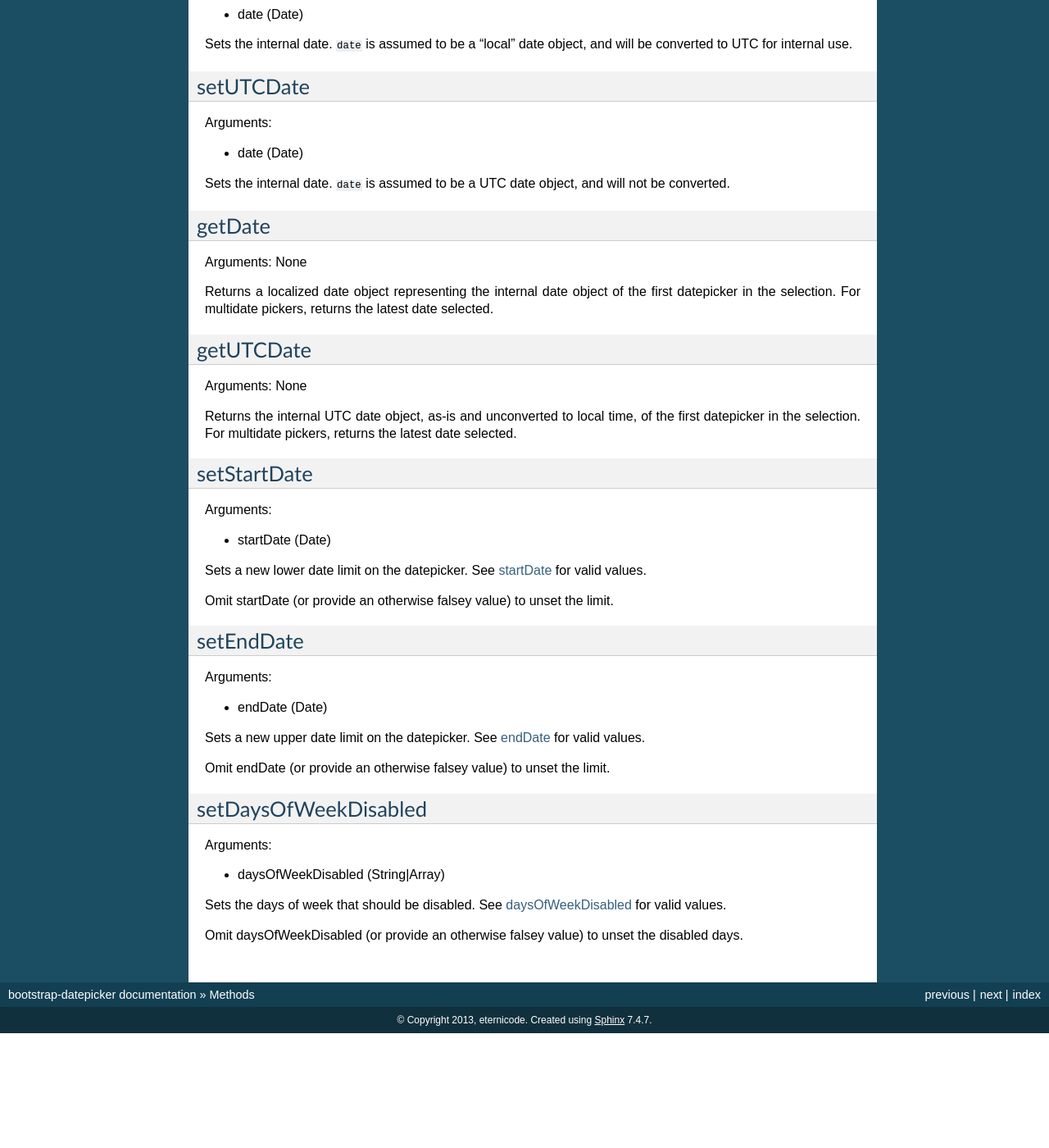
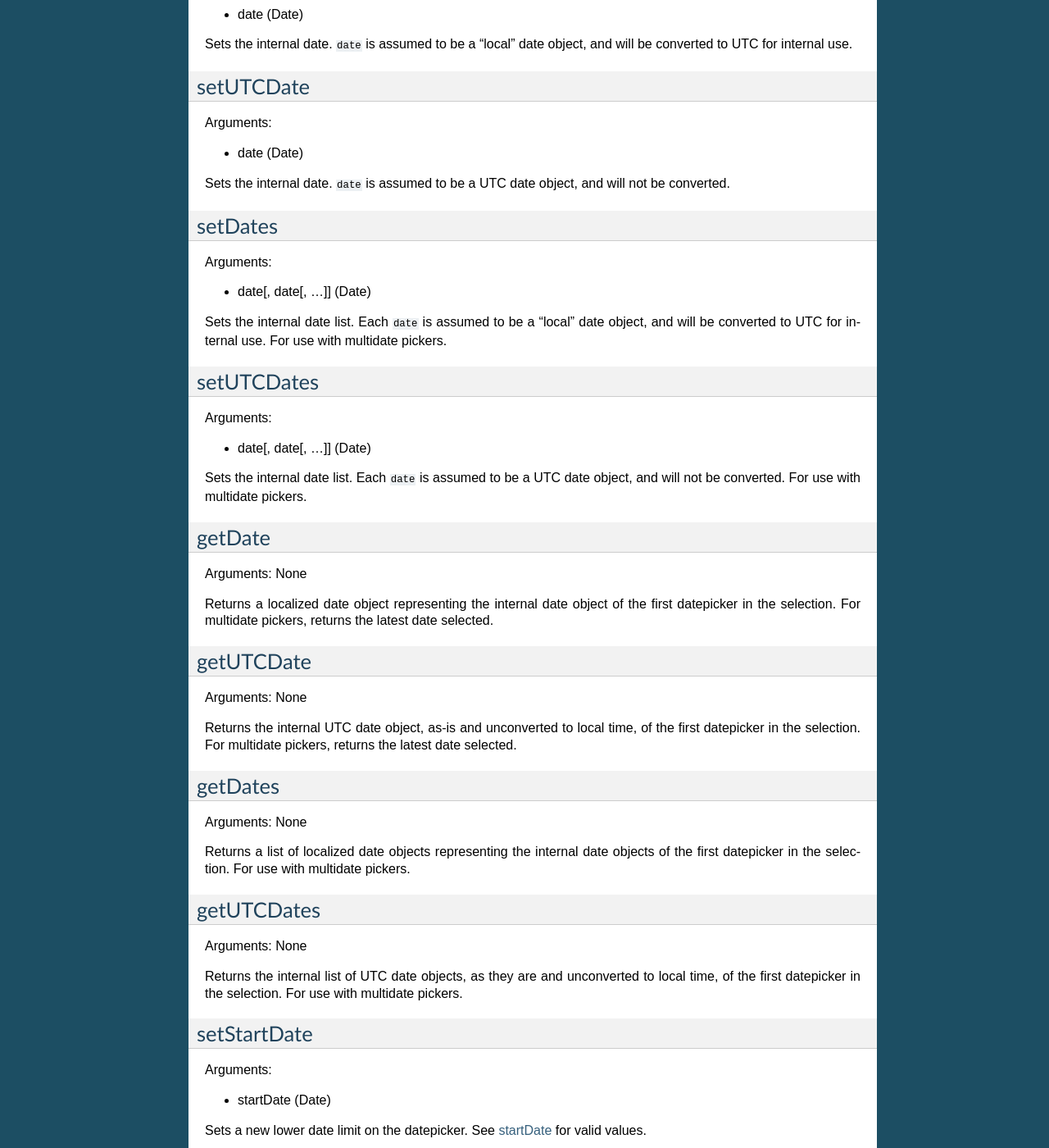
Before and after one commit to uxsolutions/bootstrap-datepicker, a Sphinx documentation site: the page built from docs/methods.rst, in a window 1280 px wide and 1400 px high, scrolled down 975 px. Shown: the whole window at 82% size. Built offline with Sphinx 7.4.7, drawn with Linux system fonts in a browser that asks for light colours; before the commit the page ends 2235 px from its top, so only the background shows below that; some of the changed text lies outside the part shown.

Commit message:
Add multidate set/get methods to handle multiple date inputs.
Closes #724

```diff
--- a/docs/methods.rst
+++ b/docs/methods.rst
@@ -68,6 +68,26 @@ Arguments:
 Sets the internal date.  ``date`` is assumed to be a UTC date object, and will not be converted.
 
 
+setDates
+--------
+
+Arguments:
+
+* date[, date[, ...]] (Date)
+
+Sets the internal date list.  Each ``date`` is assumed to be a "local" date object, and will be converted to UTC for internal use.  For use with multidate pickers.
+
+
+setUTCDates
+-----------
+
+Arguments:
+
+* date[, date[, ...]] (Date)
+
+Sets the internal date list.  Each ``date`` is assumed to be a UTC date object, and will not be converted.  For use with multidate pickers.
+
+
 getDate
 -------
 
@@ -82,6 +102,22 @@ getUTCDate
 Arguments: None
 
 Returns the internal UTC date object, as-is and unconverted to local time, of the first datepicker in the selection.  For multidate pickers, returns the latest date selected.
+
+
+getDates
+--------
+
+Arguments: None
+
+Returns a list of localized date objects representing the internal date objects of the first datepicker in the selection.  For use with multidate pickers.
+
+
+getUTCDates
+-----------
+
+Arguments: None
+
+Returns the internal list of UTC date objects, as they are and unconverted to local time, of the first datepicker in the selection.  For use with multidate pickers.
 
 
 setStartDate
```
Also changed, not shown: 1 other file.
